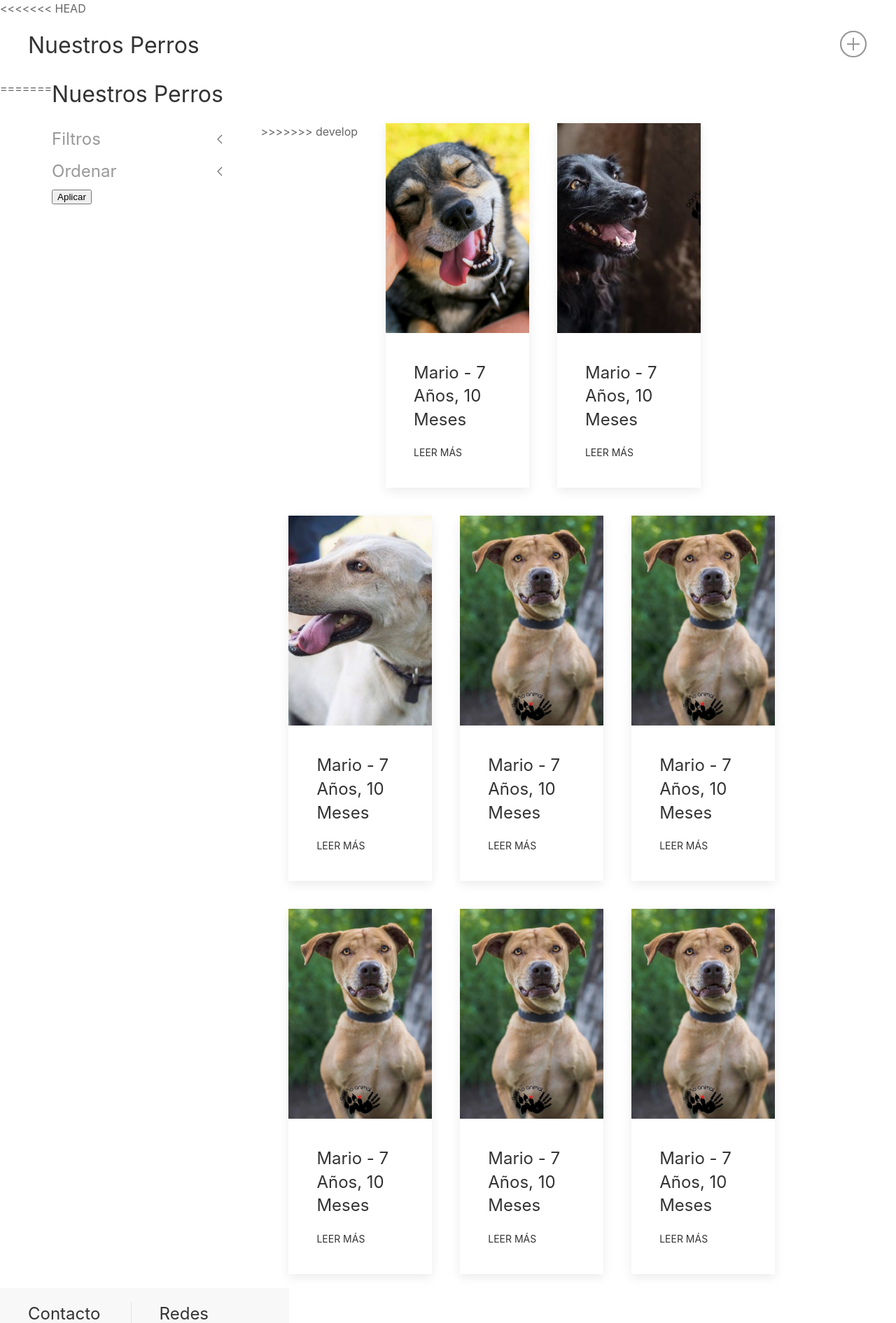
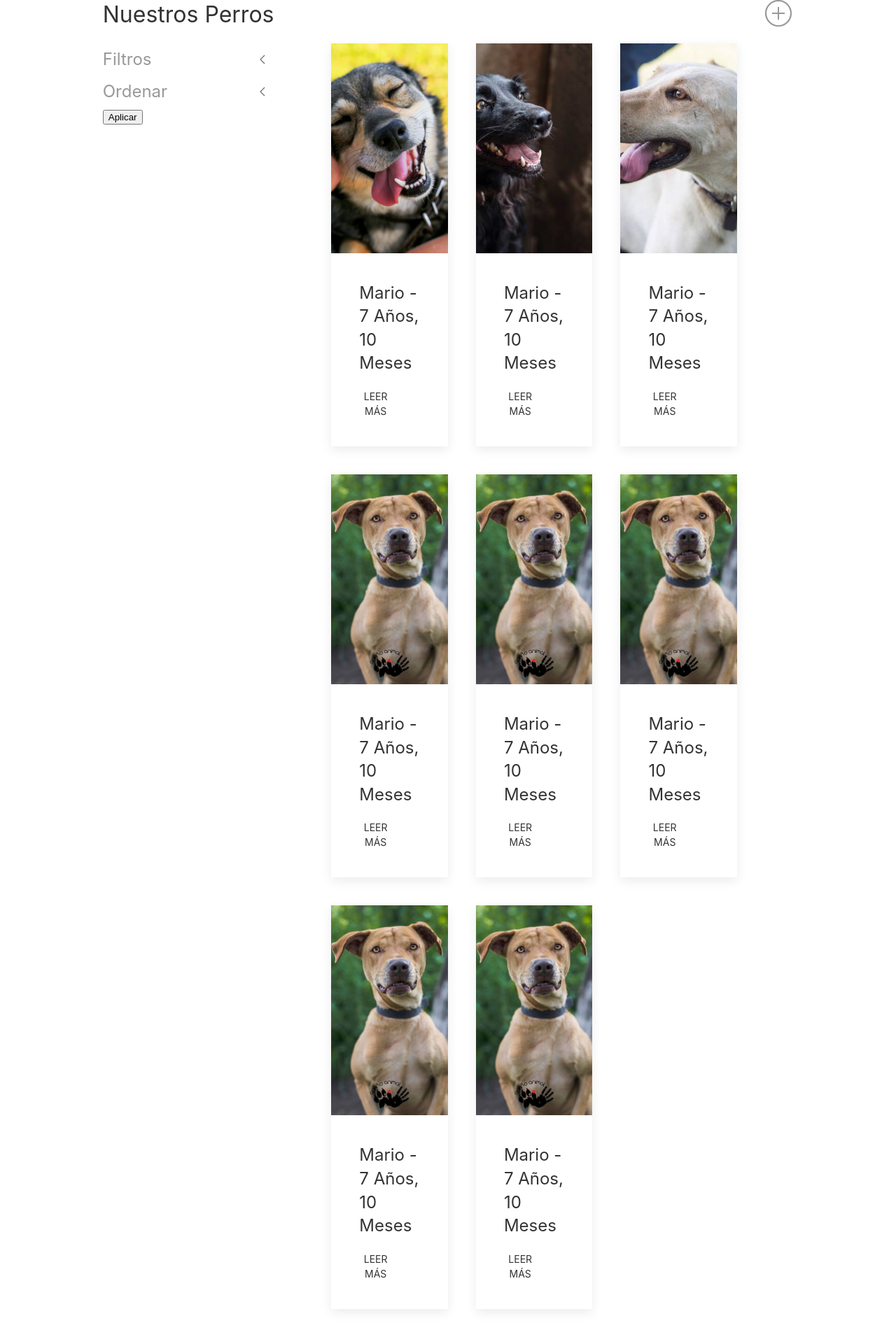
Before and after one commit to MartinNoboa/Qarinio-animal, a PHP site: page /catalogo.php in a window 1280 px wide. Shown: the part 150-2041 px from the top of the page at 70% size. Run offline with PHP 8.4, Linux system fonts and the light colour scheme; some libraries are stand-ins or nearby versions.

Commit message:
Arreglar conflictos merge

```diff
--- a/Codigo/catalogo.php
+++ b/Codigo/catalogo.php
@@ -3,18 +3,12 @@
     include("_navbar.html");
 ?>
 
-<<<<<<< HEAD
-<div class="uk-container">
-<div class = "uk-container uk-margin-top">
+
+
+<div class="uk-container uk-width-5-6@l uk-width-1-1@s">
     <h2>Nuestros Perros
     <a href="agregarPerro.php" class="uk-icon-link uk-align-right" uk-icon="plus-circle"; ratio = "2"></a>
     </h2>
-</div>
-
-    <div class="uk-child-width-1-3@m" uk-grid>
-=======
-<div class="uk-container uk-width-5-6@l uk-width-1-1@s">
-    <h2>Nuestros Perros</h2>
     <div id="filterMenu" class="uk-height-max-large uk-align-left uk-width-1-4@l uk-width-1-1@s">
         <ul id="listaFiltro" class="uk-nav-primary uk-nav-parent-icon" uk-nav="multiple: true">
             <li class="uk-parent">
@@ -74,7 +68,7 @@
 
 
 
->>>>>>> develop
+
     <?php
         $img = "img/maybe.jpg";
         $name = "Mario";
```
